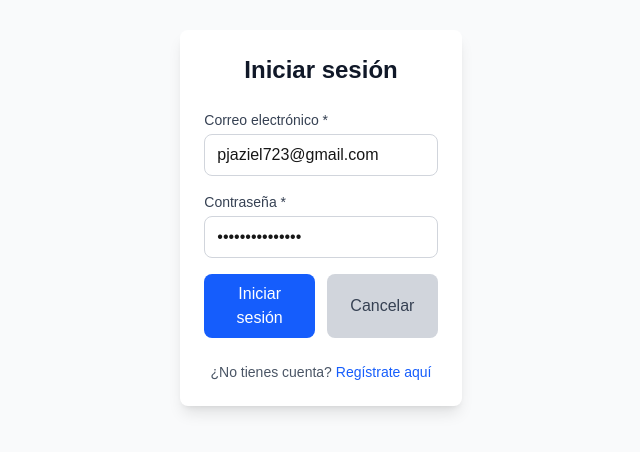
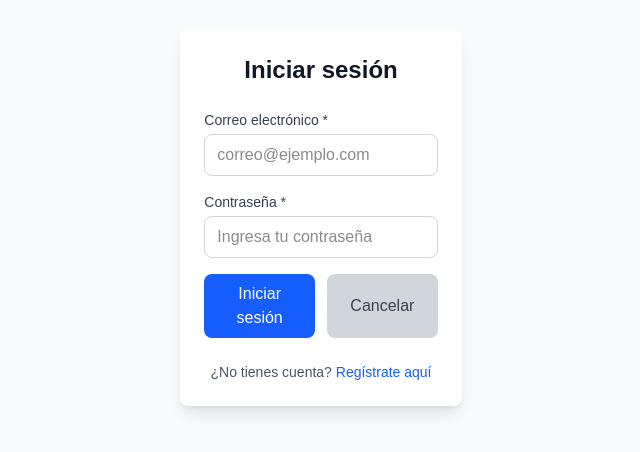
Before and after one commit to Jaz123-rgb/resersis-nb, a Next.js app: page /login in a window 1280 px wide. Shown: the part 182-634 px from the top of the page, without its empty margins (319-959 px from the left). Built offline with nearby package versions, Linux system fonts and the light colour scheme.

Commit message:
update persisten data on lo gin

```diff
--- a/components/auth/LoginForm.tsx
+++ b/components/auth/LoginForm.tsx
@@ -12,8 +12,8 @@ interface LoginFormProps {
 export default function LoginForm({ onSuccess, onCancel }: LoginFormProps) {
   const { login, loading, error, success } = useLogin();
   const [formData, setFormData] = useState<LoginRequest>({
-    email: 'pjaziel723@gmail.com',
-    password: 'HBZ427IxFfXdmQl'
+    email: '',
+    password: ''
   });
   const [validationErrors, setValidationErrors] = useState<Record<string, string>>({});
 
```
